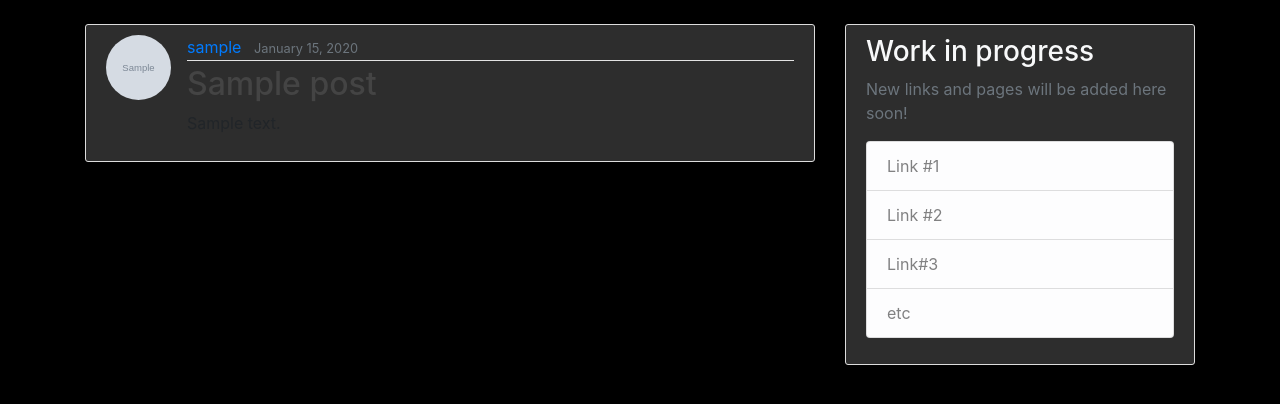
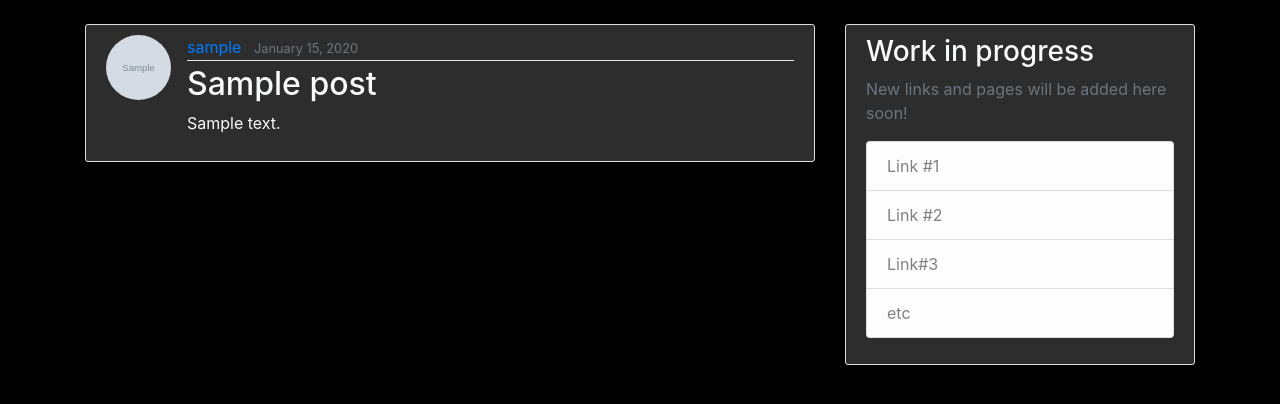
Before and after one commit to sarthak1905/BlogCity, a Django app: page /post/1/ in a window 1280 px wide. Shown: the part 56-460 px from the top of the page. Run offline with Django 3.2, Linux system fonts and the light colour scheme; tables that the repository leaves empty hold one stand-in row (values such as "Sample post"); grey boxes marked "Sample" are stand-in pictures; some libraries are stand-ins or nearby versions.

Commit message:
Added screenshots

```diff
--- a/blog/templates/blog/post_detail.html
+++ b/blog/templates/blog/post_detail.html
@@ -1,13 +1,13 @@
 {% extends "blog/base.html" %}
 {% block content %}
-    <article class="media content-section">
+    <article class="media content-section text-light">
         <img class="rounded-circle article-img" src="{{ object.author.profile.image.url }}">
         <div class="media-body">
-            <div class="article-metadata">
+            <div class="article-metadata text-light">
             <a class="mr-2" href="{% url 'user-posts' object.author.username %}">{{ object.author }}</a>
             <small class="text-muted">{{ object.date_posted|date:"F d, Y" }}</small>
             </div>
-            <h2 class="article-title">{{ object.title }}</h2>
+            <h2 class="article-title text-light">{{ object.title }}</h2>
             <p class="article-content">{{ object.content }}</p>
             {% if object.author == user %}
                 <div>
--- a/blog/templates/blog/post_form.html
+++ b/blog/templates/blog/post_form.html
@@ -1,7 +1,7 @@
 {% extends "blog/base.html" %}
 {% load crispy_forms_tags %}
 {% block content %}
-    <div class="content-section">
+    <div class="content-section text-light">
         <form method="POST">
             {% csrf_token %}
             <fieldset class="form-group">
--- a/blog/templates/blog/user_post.html
+++ b/blog/templates/blog/user_post.html
@@ -1,15 +1,15 @@
 {% extends "blog/base.html" %}
 {% block content %}
-    <h1 class='title mb-3'>Posts by {{view.kwargs.username}} ({{ page_obj.paginator.count }})</h1>
+    <h1 class="title mb-3 text-light">Posts by {{view.kwargs.username}} ({{ page_obj.paginator.count }})</h1>
     {% for post in posts %}
-    <article class="media content-section">
+    <article class="media content-section text-light">
       <img class="rounded-circle article-img" src="{{ post.author.profile.image.url }}">
       <div class="media-body">
           <div class="article-metadata">
             <a class="mr-2" href="{% url 'user-posts' post.author.username %}">{{ post.author }}</a>
             <small class="text-muted">{{ post.date_posted|date:"F d, Y" }}</small>
           </div>
-          <h2><a class="article-title" href="{% url 'post-detail' post.id %}">{{ post.title }}</a></h2>
+          <h2><a class="article-title text-light" href="{% url 'post-detail' post.id %}">{{ post.title }}</a></h2>
           <p class="article-content">{{ post.content }}</p>
         </div>
     </article>
```
Also changed, not shown: 8 other files.
